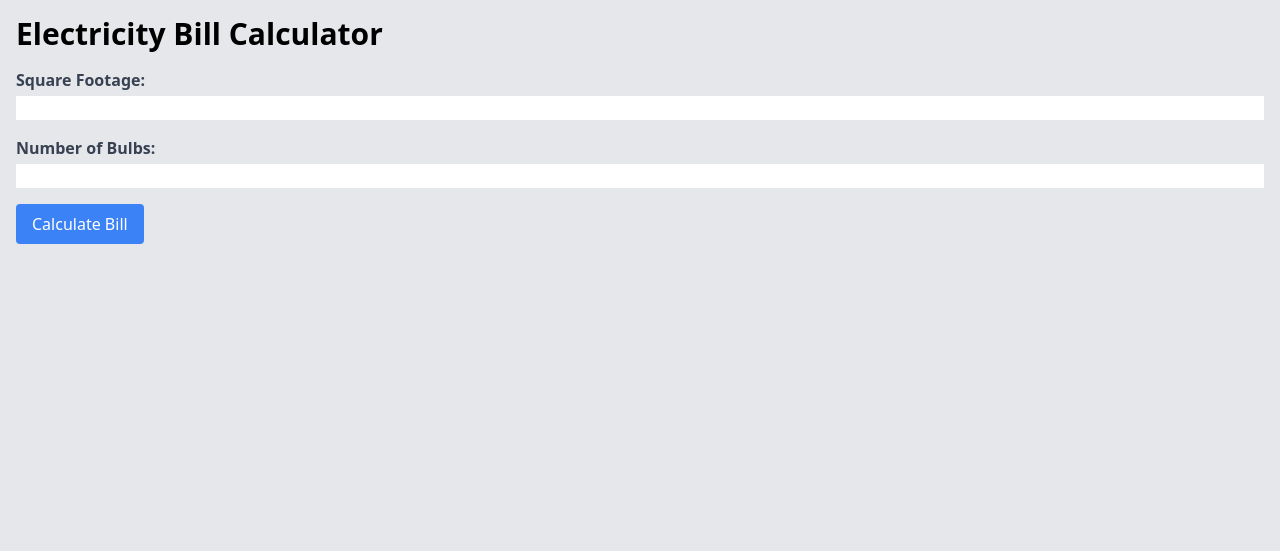
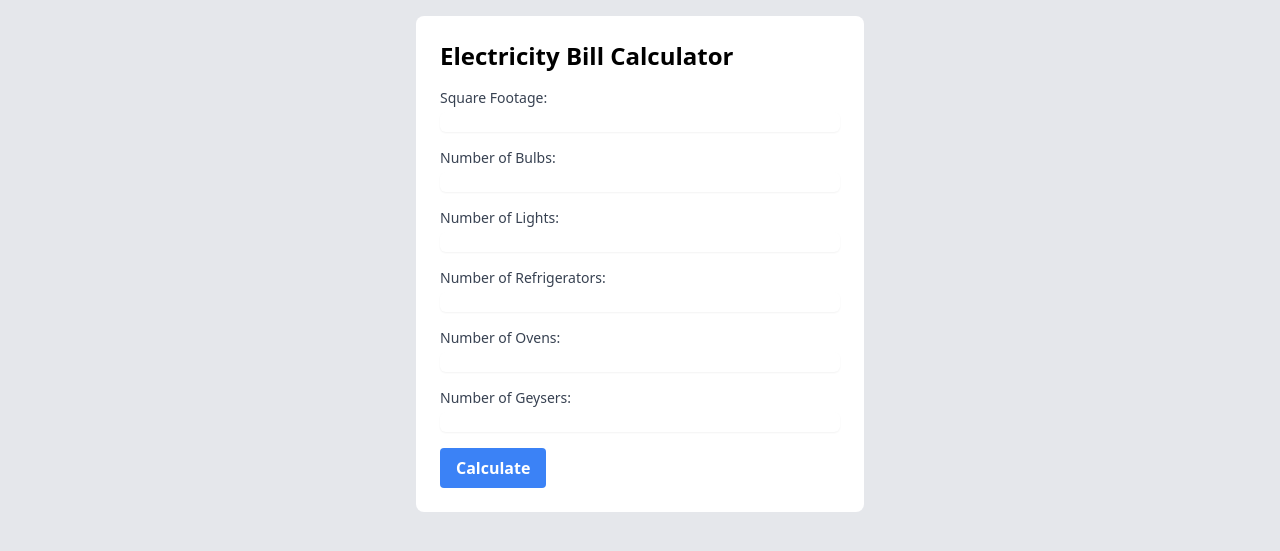
Before and after one commit to Suhrud1511/electricity_app, a Flask app: template templates/index.html in a window 1280 px wide. Shown: the top 551 px of the page. Run offline with Flask 3, Linux system fonts and the light colour scheme; the template is opened without the code that fills it, so the values that code supplies are empty.

Commit message:
Added : Required form fields

```diff
--- a/main.py
+++ b/main.py
@@ -1,4 +1,3 @@
-# app.py
 from flask import Flask, render_template, request
 
 app = Flask(__name__)
@@ -33,6 +32,10 @@ def calculate_bill(total_units):
     else:
         total_bill = total_units * TARIFF_RATE_ABOVE_THRESHOLD
     return total_bill
+
+@app.route('/')
+def calculator():
+    return render_template('index.html')
 
 @app.route('/calculate', methods=['POST'])
 def calculate():
--- a/templates/index.html
+++ b/templates/index.html
@@ -1,4 +1,4 @@
-<!-- templates/index.html -->
+<!-- index.html -->
 <!DOCTYPE html>
 <html lang="en">
 
@@ -10,20 +10,48 @@
   <link href="https://cdn.jsdelivr.net/npm/tailwindcss@2.2.19/dist/tailwind.min.css" rel="stylesheet">
 </head>
 
-<body class="bg-gray-200">
-  <div class="container mx-auto p-4">
-    <h1 class="text-3xl font-bold mb-4">Electricity Bill Calculator</h1>
-    <form action="/calculate" method="POST">
+<body class="bg-gray-200 p-4">
+  <div class="max-w-md mx-auto bg-white rounded-lg p-6">
+    <h1 class="text-2xl font-semibold mb-4">Electricity Bill Calculator</h1>
+    <form action="/calculate" method="post">
       <div class="mb-4">
-        <label for="square_footage" class="block text-gray-700 font-bold">Square Footage:</label>
-        <input type="number" id="square_footage" name="square_footage" class="form-input mt-1 block w-full" required>
+        <label for="square_footage" class="block text-sm font-medium text-gray-700">Square Footage:</label>
+        <input type="number" id="square_footage" name="square_footage"
+          class="mt-1 focus:ring-indigo-500 focus:border-indigo-500 block w-full shadow-sm sm:text-sm border-gray-300 rounded-md"
+          required>
       </div>
       <div class="mb-4">
-        <label for="num_bulbs" class="block text-gray-700 font-bold">Number of Bulbs:</label>
-        <input type="number" id="num_bulbs" name="num_bulbs" class="form-input mt-1 block w-full">
+        <label for="num_bulbs" class="block text-sm font-medium text-gray-700">Number of Bulbs:</label>
+        <input type="number" id="num_bulbs" name="num_bulbs"
+          class="mt-1 focus:ring-indigo-500 focus:border-indigo-500 block w-full shadow-sm sm:text-sm border-gray-300 rounded-md"
+          required>
       </div>
-      <!-- Add similar fields for other appliances -->
-      <button type="submit" class="bg-blue-500 text-white px-4 py-2 rounded">Calculate Bill</button>
+      <div class="mb-4">
+        <label for="num_lights" class="block text-sm font-medium text-gray-700">Number of Lights:</label>
+        <input type="number" id="num_lights" name="num_lights"
+          class="mt-1 focus:ring-indigo-500 focus:border-indigo-500 block w-full shadow-sm sm:text-sm border-gray-300 rounded-md"
+          required>
+      </div>
+      <div class="mb-4">
+        <label for="num_refrigerators" class="block text-sm font-medium text-gray-700">Number of Refrigerators:</label>
+        <input type="number" id="num_refrigerators" name="num_refrigerators"
+          class="mt-1 focus:ring-indigo-500 focus:border-indigo-500 block w-full shadow-sm sm:text-sm border-gray-300 rounded-md"
+          required>
+      </div>
+      <div class="mb-4">
+        <label for="num_ovens" class="block text-sm font-medium text-gray-700">Number of Ovens:</label>
+        <input type="number" id="num_ovens" name="num_ovens"
+          class="mt-1 focus:ring-indigo-500 focus:border-indigo-500 block w-full shadow-sm sm:text-sm border-gray-300 rounded-md"
+          required>
+      </div>
+      <div class="mb-4">
+        <label for="num_geysers" class="block text-sm font-medium text-gray-700">Number of Geysers:</label>
+        <input type="number" id="num_geysers" name="num_geysers"
+          class="mt-1 focus:ring-indigo-500 focus:border-indigo-500 block w-full shadow-sm sm:text-sm border-gray-300 rounded-md"
+          required>
+      </div>
+      <button type="submit"
+        class="bg-blue-500 hover:bg-blue-700 text-white font-bold py-2 px-4 rounded">Calculate</button>
     </form>
   </div>
 </body>
```
